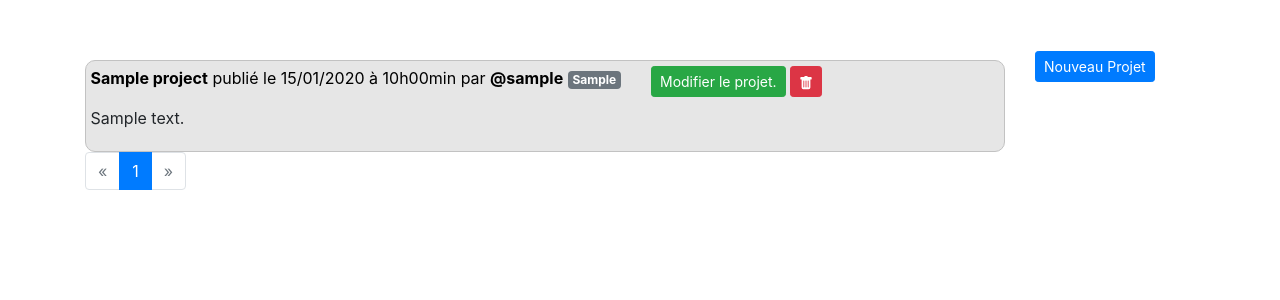
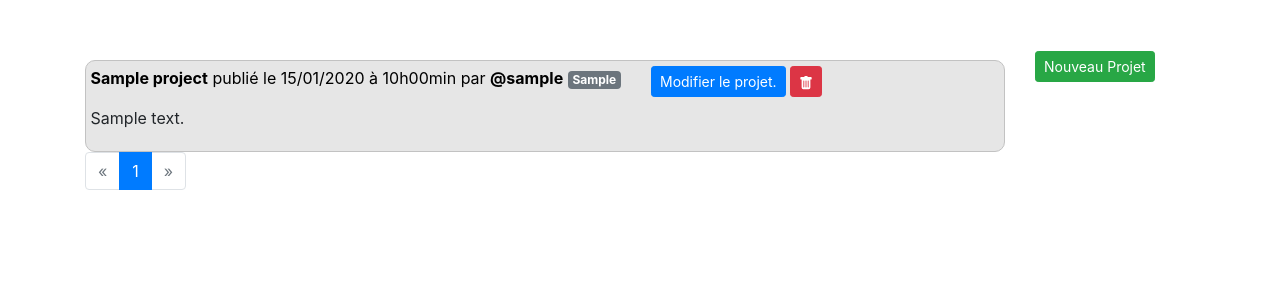
Before and after one commit to TheBdouilleur2/jesite, a PHP site: page /projects/project in a window 1280 px wide. Shown: the part 126-426 px from the top of the page. Run offline with PHP 8.4, Linux system fonts and the light colour scheme; the visitor is signed in with stand-in values (Sample User, id 1); tables that the repository leaves empty hold one stand-in row (values such as "Sample post"); some libraries are stand-ins or nearby versions.

Commit message:
Changement des couleurs des boutons

```diff
--- a/views/projects/projectView.php
+++ b/views/projects/projectView.php
@@ -10,7 +10,7 @@
     <?php } ?></p>
     <div class="col">
         <?php if((isset($_SESSION['state']) && $_SESSION['state']=="admin") || (isset($_SESSION['ID']) && $_SESSION['username'] === $project['creator'])){?>
-            <a href="/edit_project/<?=$project['ID']?>" role='button' class='btn btn-sm btn-success' >Modifier le projet.</a>
+            <a href="/edit_project/<?=$project['ID']?>" role='button' class='btn btn-sm btn-primary' >Modifier le projet.</a>
             <a href="/delete_project/<?=$project['ID']?>" role='button' class='btn btn-sm btn-danger' >
             <svg class="bi bi-trash-fill" width="1em" height="1em" viewBox="0 0 16 16" fill="currentColor" xmlns="http://www.w3.org/2000/svg">
             <path fill-rule="evenodd" d="M2.5 1a1 1 0 00-1 1v1a1 1 0 001 1H3v9a2 2 0 002 2h6a2 2 0 002-2V4h.5a1 1 0 001-1V2a1 1 0 00-1-1H10a1 1 0 00-1-1H7a1 1 0 00-1 1H2.5zm3 4a.5.5 0 01.5.5v7a.5.5 0 01-1 0v-7a.5.5 0 01.5-.5zM8 5a.5.5 0 01.5.5v7a.5.5 0 01-1 0v-7A.5.5 0 018 5zm3 .5a.5.5 0 00-1 0v7a.5.5 0 001 0v-7z" clip-rule="evenodd"/></svg>
--- a/views/projects/projectsView.php
+++ b/views/projects/projectsView.php
@@ -14,7 +14,7 @@
                     </p>
                     <div class="col">
                     <?php if((isset($_SESSION['state']) && $_SESSION['state']=="admin") || (isset($_SESSION['ID']) && $_SESSION['username'] === $project['creator'])){?>
-                        <a href="/edit_project/<?=$project['ID']?>" role='button' class='btn btn-sm btn-success' >Modifier le projet.</a>
+                        <a href="/edit_project/<?=$project['ID']?>" role='button' class='btn btn-sm btn-primary' >Modifier le projet.</a>
                         <a href="/delete_project/<?=$project['ID']?>" role='button' class='btn btn-sm btn-danger' >
                             <svg class="bi bi-trash-fill" width="1em" height="1em" viewBox="0 0 16 16" fill="currentColor" xmlns="http://www.w3.org/2000/svg">
                             <path fill-rule="evenodd" d="M2.5 1a1 1 0 00-1 1v1a1 1 0 001 1H3v9a2 2 0 002 2h6a2 2 0 002-2V4h.5a1 1 0 001-1V2a1 1 0 00-1-1H10a1 1 0 00-1-1H7a1 1 0 00-1 1H2.5zm3 4a.5.5 0 01.5.5v7a.5.5 0 01-1 0v-7a.5.5 0 01.5-.5zM8 5a.5.5 0 01.5.5v7a.5.5 0 01-1 0v-7A.5.5 0 018 5zm3 .5a.5.5 0 00-1 0v7a.5.5 0 001 0v-7z" clip-rule="evenodd"/>
@@ -32,7 +32,7 @@
 <div class="col-2">
     <?php
     if(isset($_SESSION['ID'])){ ?>
-        <a href="/new_project" role="button" class='btn btn-sm btn-primary'>Nouveau Projet</a>
+        <a href="/new_project" role="button" class='btn btn-sm btn-success'>Nouveau Projet</a>
 
     <?php }?>
 </div>
```
